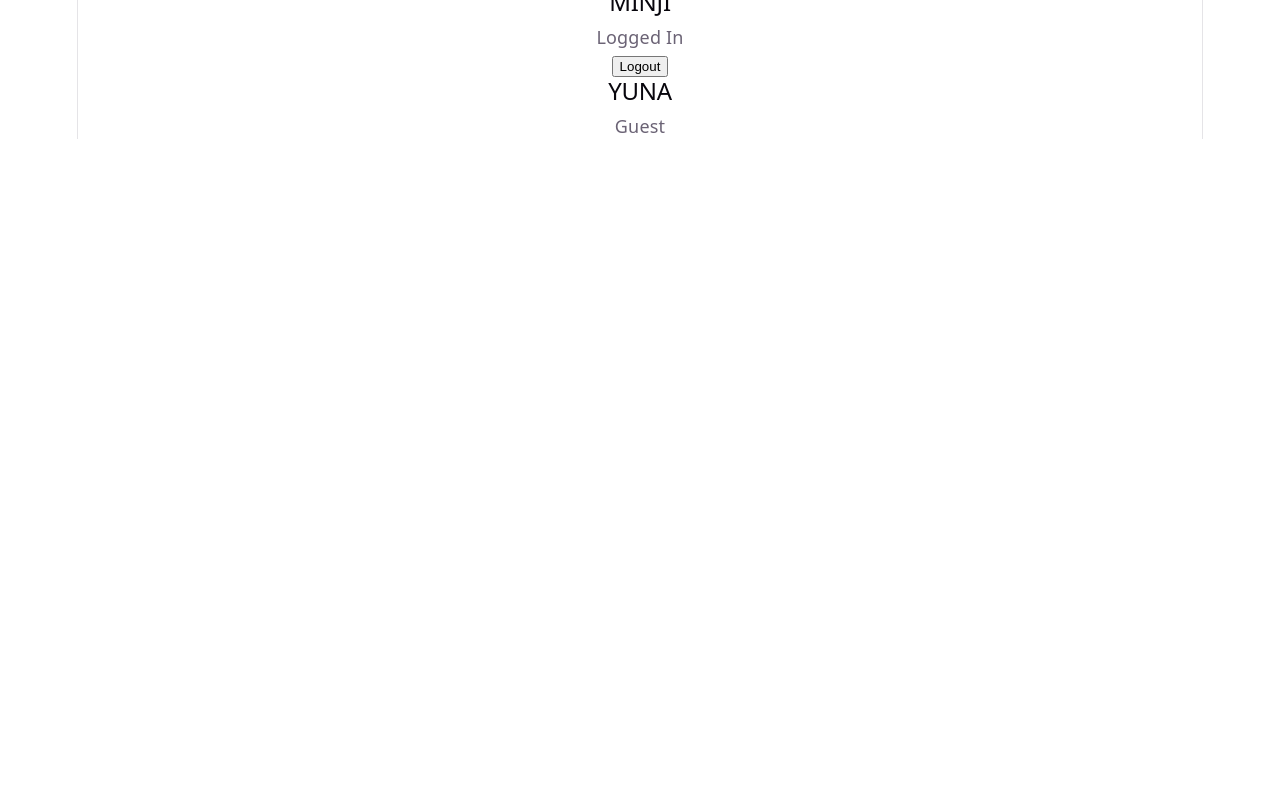
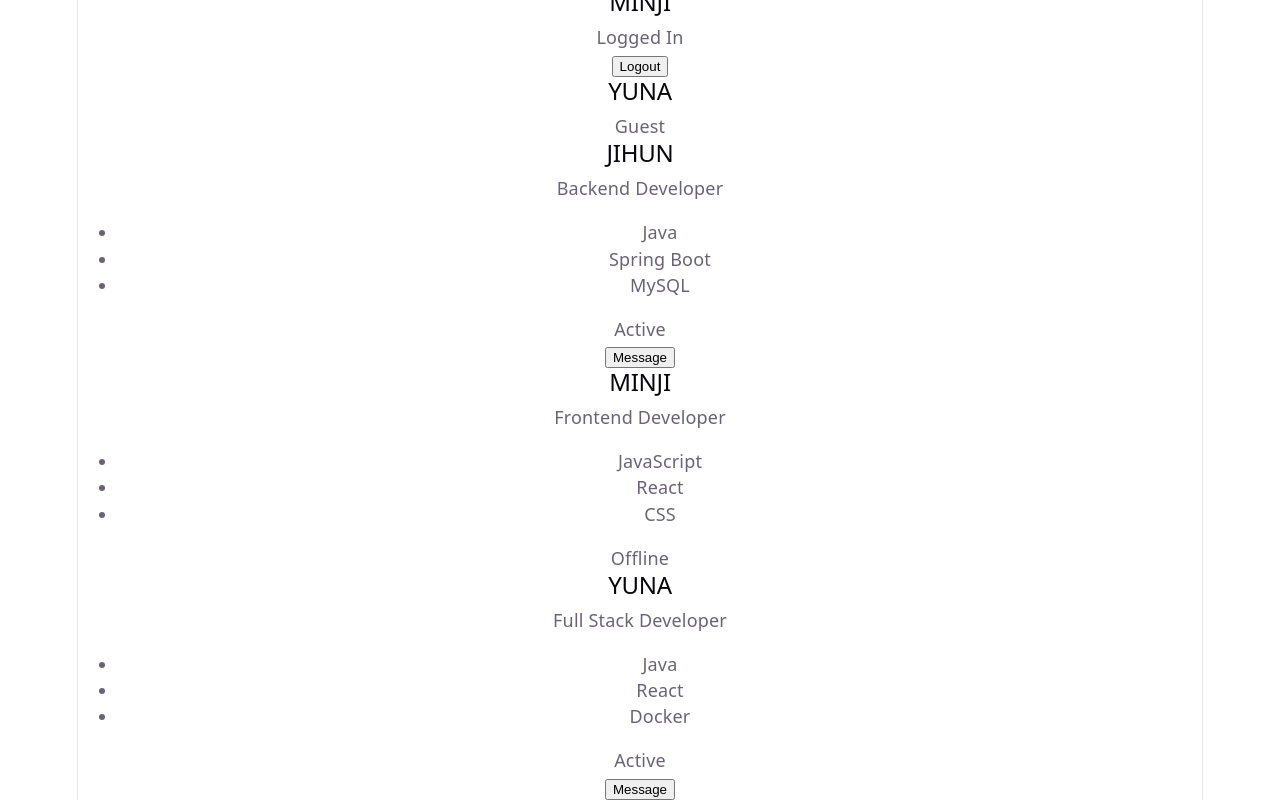
Before and after one commit to kho903/dev-journey, a React (Vite) app in the folder learning/react/01-fundamentals/practice/react-fundamentals-practice/: page / in a window 1280 px wide. Shown: the part 747-1547 px from the top of the page. Before the commit the page ends 886 px from the top, so only its background shows below. Built offline with nearby package versions, Linux system fonts and the light colour scheme.

Commit message:
feat: implement developer profile cards mission
Refs #22

```diff
--- a/learning/react/01-fundamentals/practice/react-fundamentals-practice/src/App.jsx
+++ b/learning/react/01-fundamentals/practice/react-fundamentals-practice/src/App.jsx
@@ -3,6 +3,7 @@ import PropsPractice from "./practice/02-props/Practice.jsx";
 import ChildrenPractice from "./practice/03-children-composition/Practice.jsx";
 import ArrayRenderingPractice from "./practice/04-array-rendering/Practice.jsx";
 import ConditionalRenderingPractice from "./practice/05-conditional-rendering/Practice.jsx";
+import DeveloperProfileMission from "./mission/01-developer-profile-cards/Mission.jsx";
 
 function App() {
   return (
@@ -12,6 +13,7 @@ function App() {
       <ChildrenPractice />
       <ArrayRenderingPractice />
       <ConditionalRenderingPractice />
+      <DeveloperProfileMission />
     </section>
   );
 }
--- /dev/null
+++ b/learning/react/01-fundamentals/practice/react-fundamentals-practice/src/mission/01-developer-profile-cards/Mission.jsx
@@ -0,0 +1,57 @@
+const developers = [
+  {
+    id: 1,
+    name: "JIHUN",
+    role: "Backend Developer",
+    skills: ["Java", "Spring Boot", "MySQL"],
+    isActive: true,
+  },
+  {
+    id: 2,
+    name: "MINJI",
+    role: "Frontend Developer",
+    skills: ["JavaScript", "React", "CSS"],
+    isActive: false,
+  },
+  {
+    id: 3,
+    name: "YUNA",
+    role: "Full Stack Developer",
+    skills: ["Java", "React", "Docker"],
+    isActive: true,
+  },
+];
+
+function DeveloperStatus({ name, role, skills, isActive }) {
+  return (
+    <section className="developer-status">
+      <h2>{name}</h2>
+      <p>{role}</p>
+      <ul>
+        {skills.map((skill) => (
+          <li key={skill}>{skill}</li>
+        ))}
+      </ul>
+      <p>{isActive ? "Active" : "Offline"}</p>
+      {isActive && <button>Message</button>}
+    </section>
+  );
+}
+
+function DeveloperProfileMission() {
+  return (
+    <section>
+      {developers.map((developer) => (
+        <DeveloperStatus
+          key={developer.id}
+          name={developer.name}
+          role={developer.role}
+          skills={developer.skills}
+          isActive={developer.isActive}
+        />
+      ))}
+    </section>
+  );
+}
+
+export default DeveloperProfileMission;
```
